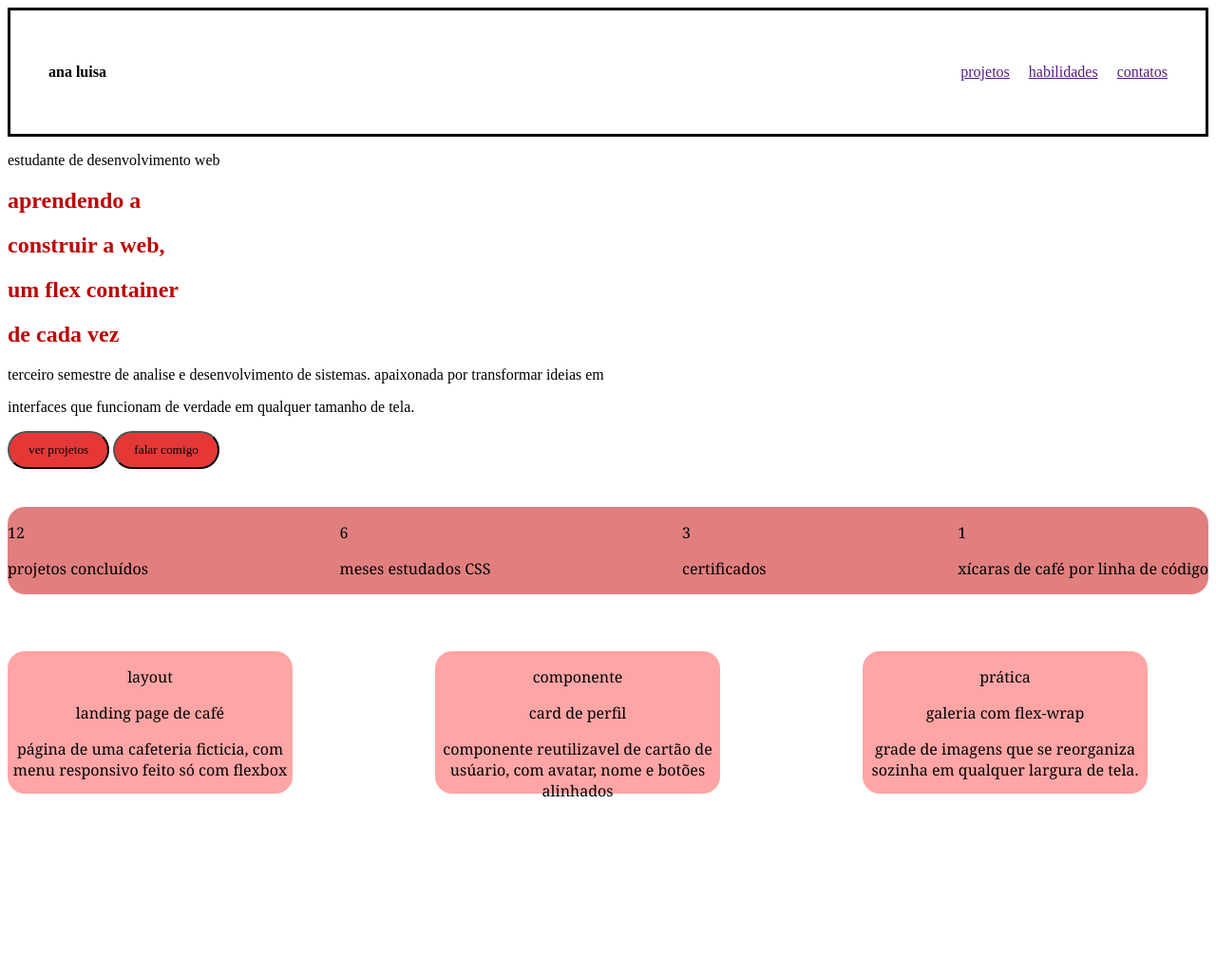
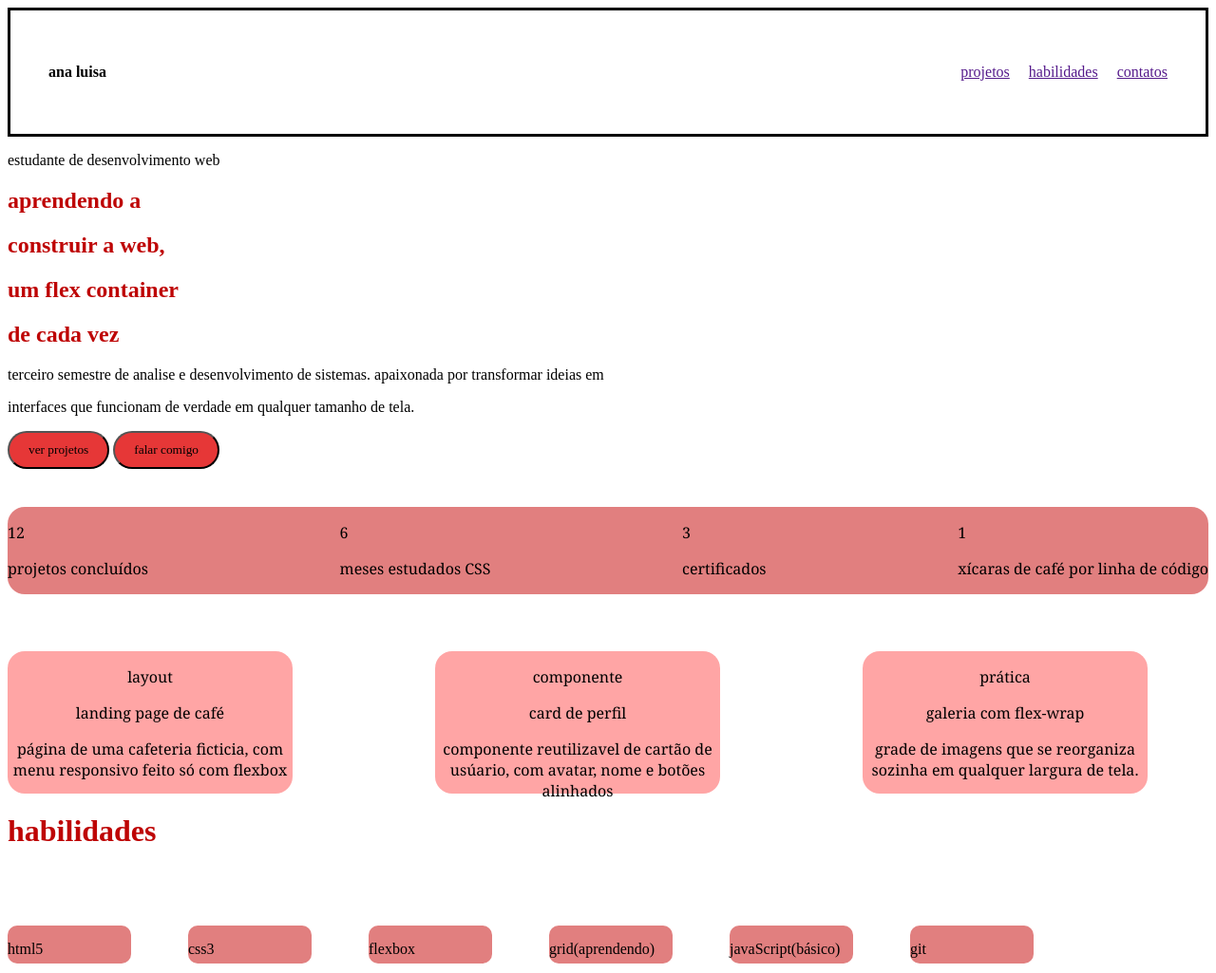
Before and after one commit to anarael-blip/potifolio, a plain HTML site: page 0109.html in a window 1280 px wide. Shown: the whole page at 95% size. Before the commit the page ends 860 px from the top, so only its background shows below. Drawn offline with Linux system fonts and the light colour scheme.

```diff
--- a/0109.html
+++ b/0109.html
@@ -92,7 +92,53 @@
                 </div>
         </div>
     </section>
+<div class="texto">
+    <h1>habilidades</h1>
+</div>
 
+    <div class="manto-acima">
+        <div class="manto">
 
+    <div>
+        <p>html5</p>
+    </div>
+</div>
+
+<div class="manto">
+
+    <div>
+        <p>css3</p>
+    </div>
+</div>
+
+<div class="manto">
+
+    <div>
+        <p>flexbox</p>
+    </div>
+</div>
+
+<div class="manto">
+
+    <div>
+        <p>grid(aprendendo)</p>
+    </div>
+</div>
+
+<div class="manto">
+
+    <div>
+        <p>javaScript(básico)</p>
+    </div>
+</div>
+
+<div class="manto">
+
+    <div>
+        <p>git</p>
+    </div>
+</div>
+    </div>
+    <section>
 </body>
 </html>
--- a/style.css
+++ b/style.css
@@ -70,3 +70,20 @@
     display: flex;
     gap: 150px;
 }
+
+.manto-acima {
+    display: flex;
+    gap: 60px   ;
+}
+
+.manto {
+    display: flex;
+    flex-wrap: wrap;
+    height: 40px;
+    width: 130px;
+    text-align: center;
+    background-color: #e17f7f;
+    border-radius: 10px;
+    margin-top: 60px;
+    justify-content: space-between;
+}
```
